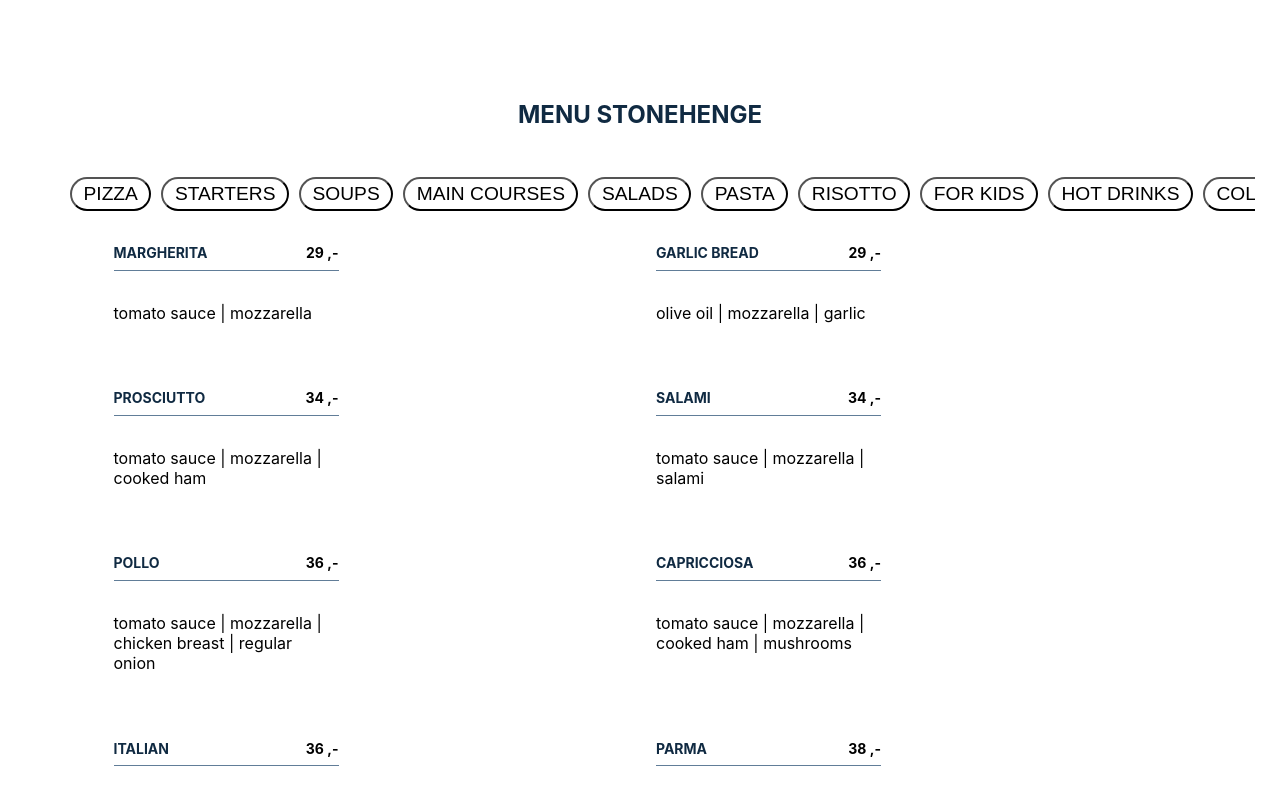
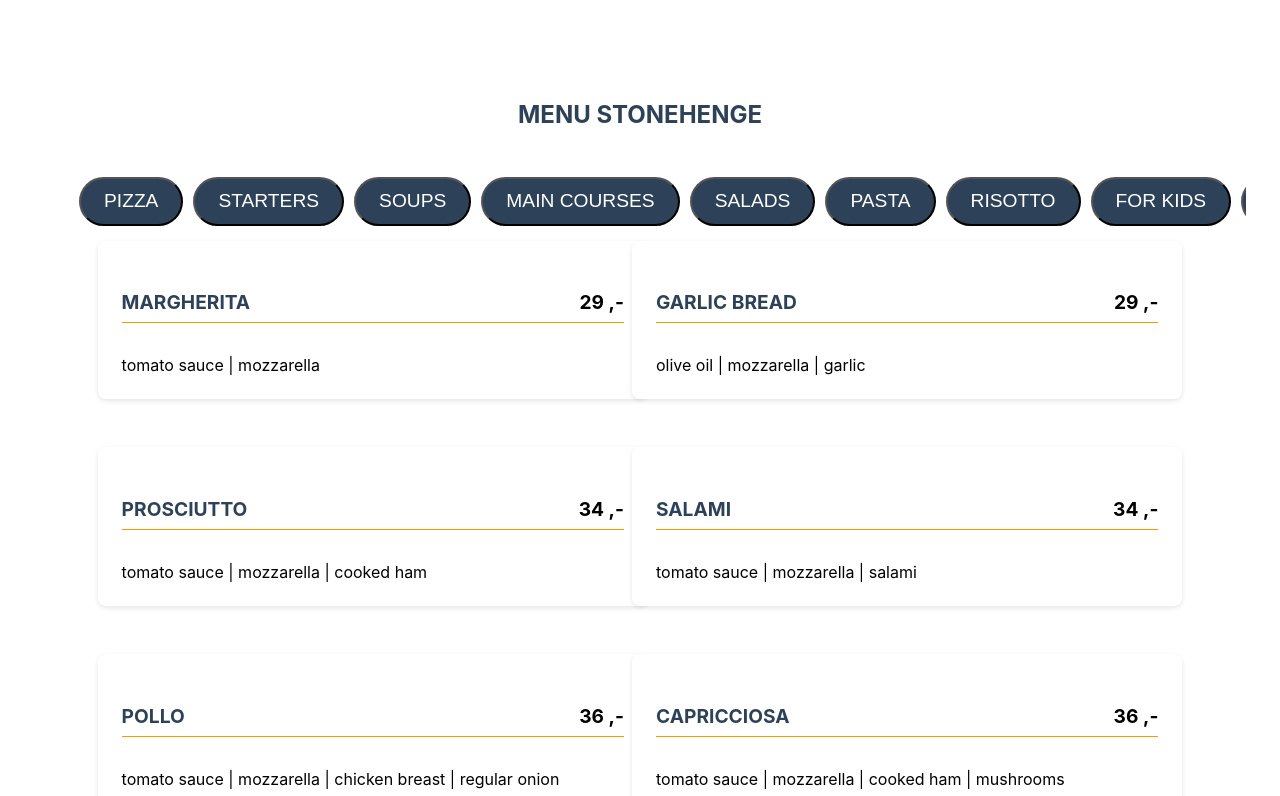
Before and after one commit to serezmatik/menuPL, a React (Create React App) app: page / in a window 1280 px wide. Shown: the top 796 px of the page. Built offline with nearby package versions, Linux system fonts and the light colour scheme.

Commit message:
new styles

```diff
--- a/src/Categories.js
+++ b/src/Categories.js
@@ -1,7 +1,6 @@
 import React from "react";
 
 const Categories = ({ categories, filterItems, activeCategory }) => {
-  // Exclude the "all" category from the categories array
   const filteredCategories = categories.filter(
     (category) => category !== "all"
   );
--- a/src/index.css
+++ b/src/index.css
@@ -1,9 +1,11 @@
 :root {
   --font-primary: -apple-system, BlinkMacSystemFont, 'Segoe UI', 'Roboto', 'Oxygen', 'Ubuntu', 'Cantarell', 'Fira Sans', 'Droid Sans', 'Helvetica Neue', sans-serif;
   --font-code: source-code-pro, Menlo, Monaco, Consolas, 'Courier New', monospace;
-  --color-primary: hsl(209, 61%, 16%);
-  --color-black: black;
-  --color-white: white;
+  --color-primary: hsl(210, 32%, 26%);
+  --color-secondary: hsl(209, 38%, 35%);
+  --color-accent: hsl(36, 100%, 50%);
+  --color-white: #ffffff;
+  --color-black: #000000;
   --section-width: 90%;
   --section-max-width: 1170px;
   --section-gap: 3rem 2rem;
@@ -47,9 +49,9 @@ p {
   margin: 0 auto;
 }
 
-@media screen and (min-width: 768px) {
+@media screen and (max-width: 767px) {
   .section {
-    width: 95%;
+    width: 90%;
   }
 }
 
@@ -73,24 +75,39 @@ p {
   white-space: nowrap;
 }
 
+/* Add scrollbar */
+.btn-container::-webkit-scrollbar {
+  height: 8px;
+  background-color: var(--color-white);
+}
+
+.btn-container::-webkit-scrollbar-thumb {
+  background-color: var(--color-secondary);
+  border-radius: 4px;
+}
+
+.btn-container::-webkit-scrollbar-thumb:hover {
+  background-color: var(--color-accent);
+}
+
 .filter-btn {
   display: inline-flex;
   justify-content: center;
   align-items: center;
   font-size: 1.2rem;
-  padding: 0.2em 0.6em;
+  padding: 0.6em 1.2em;
   border-radius: 2.4rem;
-  color: var(--color-black);
-  background-color: transparent;
+  color: var(--color-white);
+  background-color: var(--color-primary);
   text-transform: uppercase;
   cursor: pointer;
   text-decoration: none;
   flex-shrink: 0;
+  transition: background-color 0.3s ease;
 }
 
 .filter-btn.active {
-  color: var(--color-white);
-  background-color: var(--color-black);
+  background-color: var(--color-secondary);
 }
 
 .section-center {
@@ -106,20 +123,37 @@ p {
   width: 100%;
   display: grid;
   gap: 1rem 2rem;
+  background-color: var(--color-white);
+  border-radius: 0.5rem;
+  padding: 1.5rem;
+  box-shadow: 0 2px 5px rgba(0, 0, 0, 0.1);
+  transition: transform 0.3s ease;
+  animation-duration: 0.5s;
+  animation-fill-mode: both;
+}
+
+.menu-item:hover {
+  transform: translateY(-3px);
 }
 
 .item-info header {
   display: flex;
   justify-content: space-between;
-  border-bottom: 0.5px solid hsl(210, 22%, 49%);
+  border-bottom: 0.5px solid var(--color-accent);
 }
 
 .item-info h4 {
   margin-bottom: 0.5rem;
+  font-size: 1.2rem;
+  animation-duration: 0.5s;
+  animation-fill-mode: both;
 }
 
 .price {
   color: var(--color-black);
+  font-weight: bold;
+  animation-duration: 0.5s;
+  animation-fill-mode: both;
 }
 
 .item-text {
@@ -127,19 +161,50 @@ p {
   padding-top: 1rem;
 }
 
+.single-item {
+  grid-template-columns: 1fr;
+  gap: 0;
+}
+
+.single-item .photo {
+  width: 100%;
+  height: auto;
+  animation-duration: 0.5s;
+  animation-fill-mode: both;
+}
+
+.single-item .item-info {
+  text-align: center;
+  animation-duration: 0.5s;
+  animation-fill-mode: both;
+}
+
+.single-item .item-info h4 {
+  text-align: center;
+  animation-duration: 0.5s;
+  animation-fill-mode: both;
+}
+
+.single-item .item-info .price {
+  text-align: center;
+  animation-duration: 0.5s;
+  animation-fill-mode: both;
+}
+
 @media screen and (min-width: 768px) {
   .menu-item {
-    grid-template-columns: 225px 1fr;
-    gap: 0 1.25rem;
+    grid-template-columns: repeat(auto-fill, minmax(250px, 1fr));
+    gap: 2rem;
   }
 
   .photo {
-    height: 175px;
+    width: 100%;
+    height: auto;
   }
 }
 
 @media screen and (min-width: 992px) {
   .section-center {
-    grid-template-columns: 1fr 1fr;
+    grid-template-columns: repeat(2, 1fr);
   }
 }
```
